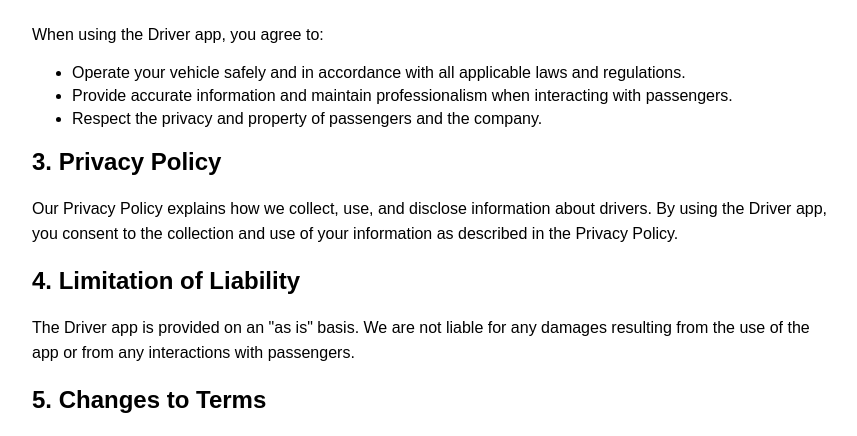
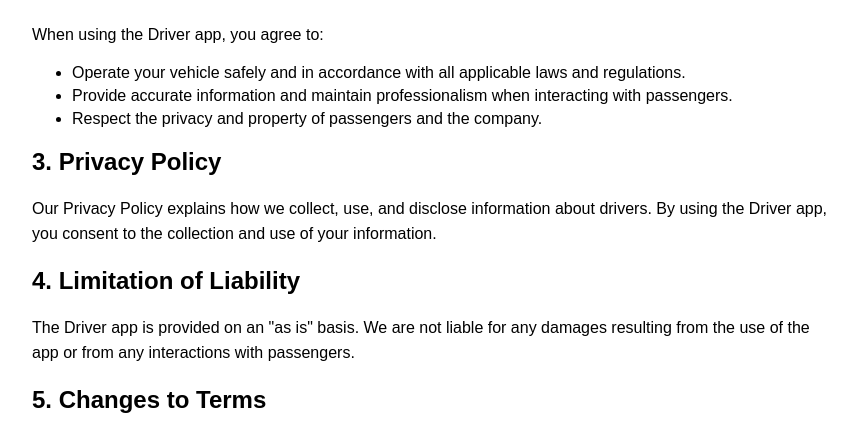
Before and after one commit to sensamie1/ride-ordering-app, a Node project: template views/drivers-terms.ejs in a window 1280 px wide. Shown: the part 366-802 px from the top of the page, without its empty margins (208-1065 px from the left). Run offline with Node 20 templates, Linux system fonts and the light colour scheme; the template is opened without the code that fills it, so the values that code supplies are empty.

Commit message:
addition

```diff
--- a/senders/senders-controller.js
+++ b/senders/senders-controller.js
@@ -102,7 +102,7 @@ const SenderVerifyEmail = async (req, res) => {
       // Update only the isVerified field
       await SenderModel.findByIdAndUpdate(decoded._id, { isVerified: true });
 
-      logger.info('[VerifyEmail] => Verify Email process done.')
+      logger.info('[SenderVerifyEmail] => Sender verify Email process done.')
       return res.status(200).json({
         message: 'Email verified successfully.',
         success: true,
--- a/views/auth-drivers-terms.ejs
+++ b/views/auth-drivers-terms.ejs
@@ -62,7 +62,7 @@
     </ul>
 
     <h2>3. Privacy Policy</h2>
-    <p>Our Privacy Policy explains how we collect, use, and disclose information about drivers. By using the Driver app, you consent to the collection and use of your information as described in the Privacy Policy.</p>
+    <p>Our Privacy Policy explains how we collect, use, and disclose information about drivers. By using the Driver app, you consent to the collection and use of your information.</p>
 
     <h2>4. Limitation of Liability</h2>
     <p>The Driver app is provided on an "as is" basis. We are not liable for any damages resulting from the use of the app or from any interactions with passengers.</p>
--- a/views/auth-senders-terms.ejs
+++ b/views/auth-senders-terms.ejs
@@ -62,7 +62,7 @@
     </ul>
 
     <h2>3. Privacy Policy</h2>
-    <p>Our Privacy Policy explains how we collect, use, and disclose information about you. By using the Rider app, you consent to the collection and use of your information as described in the Privacy Policy.</p>
+    <p>Our Privacy Policy explains how we collect, use, and disclose information about you. By using the Rider app, you consent to the collection and use of your information.</p>
 
     <h2>4. Limitation of Liability</h2>
     <p>The Rider app is provided on an "as is" basis. We are not liable for any damages resulting from the use of the app.</p>
--- a/views/driver-email-verify-not-found.ejs
+++ b/views/driver-email-verify-not-found.ejs
@@ -61,7 +61,7 @@
     <p>Driver not found.</p>
     <p>Please signup to create a driver account.</p>
 
-    <a href="/drivers/signup" class="signup-button">Signup</a>
+    <a href="/views2/drivers/signup" class="signup-button">Signup</a>
   </div>
 
   <footer>
--- a/views/drivers-terms.ejs
+++ b/views/drivers-terms.ejs
@@ -62,7 +62,7 @@
     </ul>
 
     <h2>3. Privacy Policy</h2>
-    <p>Our Privacy Policy explains how we collect, use, and disclose information about drivers. By using the Driver app, you consent to the collection and use of your information as described in the Privacy Policy.</p>
+    <p>Our Privacy Policy explains how we collect, use, and disclose information about drivers. By using the Driver app, you consent to the collection and use of your information.</p>
 
     <h2>4. Limitation of Liability</h2>
     <p>The Driver app is provided on an "as is" basis. We are not liable for any damages resulting from the use of the app or from any interactions with passengers.</p>
--- a/views/sender-email-verify-not-found.ejs
+++ b/views/sender-email-verify-not-found.ejs
@@ -61,7 +61,7 @@
     <p>Sender not found.</p>
     <p>Please signup to create an account.</p>
 
-    <a href="/senders/signup" class="signup-button">Signup</a>
+    <a href="/views/senders/signup" class="signup-button">Signup</a>
   </div>
 
   <footer>
--- a/views/senders-terms.ejs
+++ b/views/senders-terms.ejs
@@ -62,7 +62,7 @@
     </ul>
 
     <h2>3. Privacy Policy</h2>
-    <p>Our Privacy Policy explains how we collect, use, and disclose information about you. By using the Rider app, you consent to the collection and use of your information as described in the Privacy Policy.</p>
+    <p>Our Privacy Policy explains how we collect, use, and disclose information about you. By using the Rider app, you consent to the collection and use of your information.</p>
 
     <h2>4. Limitation of Liability</h2>
     <p>The Rider app is provided on an "as is" basis. We are not liable for any damages resulting from the use of the app.</p>
```
Also changed, not shown: views/views-router-2.js (+8 -3 lines), views/views-router.js (+8 -3 lines).
